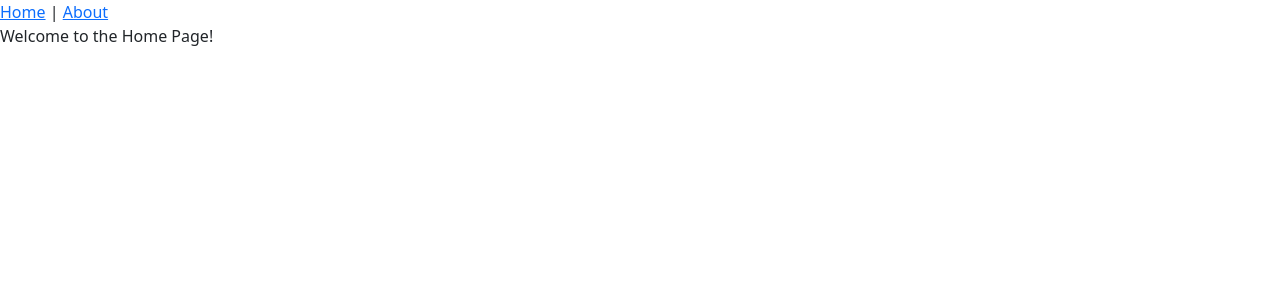
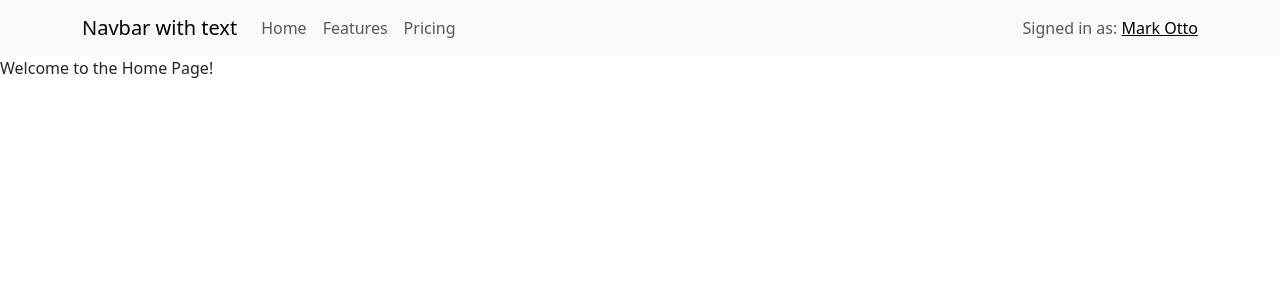
Before and after one commit to detroitnatif/Lexico, a React (Create React App) app in the folder lexica/: page / in a window 1280 px wide. Shown: the top 300 px of the page. Built offline with nearby package versions, Linux system fonts and the light colour scheme.

Commit message:
added nav bar w sign in option

```diff
--- a/lexica/src/App.js
+++ b/lexica/src/App.js
@@ -3,15 +3,12 @@ import { BrowserRouter as Router, Routes, Route } from 'react-router-dom';
 import 'bootstrap/dist/css/bootstrap.min.css';
 import HomePage from './home-page';
 import AboutPage from './about-page'
-import { Link } from 'react-router-dom';
+// import { Link } from 'react-router-dom';
 
 function App() {
   return (
     <Router>
       {/* Navigation Links */}
-      <nav>
-        <Link to="/">Home</Link> | <Link to="/about">About</Link>
-      </nav>
 
       {/* Route Configuration */}
       <Routes>
--- a/lexica/src/home-page.js
+++ b/lexica/src/home-page.js
@@ -1,8 +1,30 @@
 import React from 'react';
+import { Link } from 'react-router-dom';
+import Container from 'react-bootstrap/Container';
+import Navbar from 'react-bootstrap/Navbar';
+import Nav from 'react-bootstrap/Nav';
 
 function HomePage() {
   return (
-    <div>Welcome to the Home Page!</div>
+    <>
+      <Navbar className="bg-body-tertiary" bg="light" data-bs-theme="light">
+        <Container>
+          <Link to="/" className="navbar-brand">Navbar with text</Link>
+          <Nav className="me-auto">
+            <Nav.Link as={Link} to="/">Home</Nav.Link>
+            <Nav.Link href="#features">Features</Nav.Link>
+            <Nav.Link href="#pricing">Pricing</Nav.Link>
+          </Nav>
+          <Navbar.Collapse className="justify-content-end">
+            <Navbar.Text>
+              Signed in as: <a href="#login">Mark Otto</a>
+            </Navbar.Text>
+          </Navbar.Collapse>
+        </Container>
+      </Navbar>
+
+      <div>Welcome to the Home Page!</div>
+    </>
   );
 }
 
```
